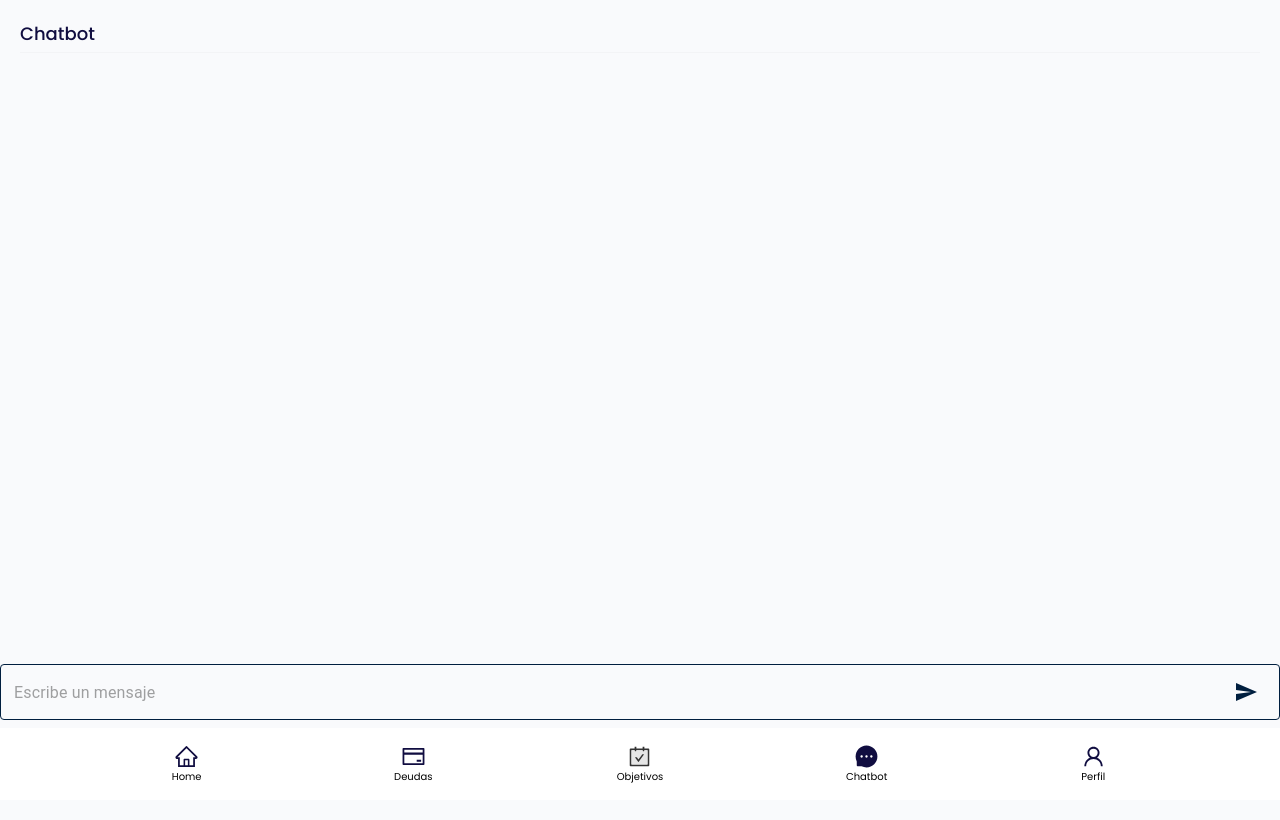
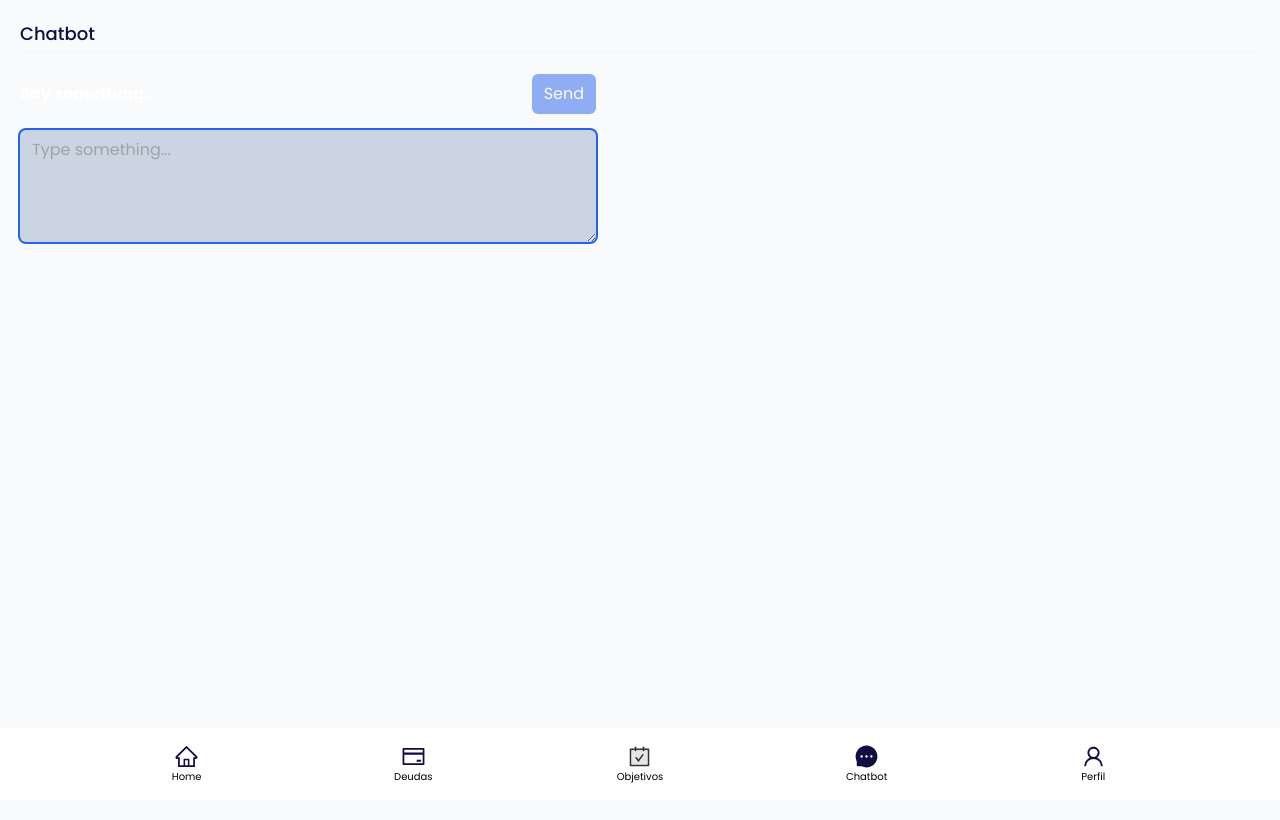
Before and after one commit to telnesito/finapp, a Next.js app: page /chatbot in a window 1280 px wide. Shown: the top 820 px of the page. Built offline with nearby package versions, Linux system fonts and the light colour scheme.

Commit message:
Chat bot

```diff
--- a/app/chatbot/page.js
+++ b/app/chatbot/page.js
@@ -1,96 +1,61 @@
-"use client"
-import React, { useEffect, useState, useRef } from 'react';
-import { TextField, IconButton, InputAdornment } from '@mui/material';
-import SendIcon from '@mui/icons-material/Send';
+"use client";
+import React from 'react';
+
+import { useChat } from "ai/react";
 
 const Page = () => {
-  const [message, setMessage] = useState('');
-  const [messages, setMessages] = useState([]);
-  const messageContainerRef = useRef(null);
-
-  const handleSubmit = (e) => {
-    e.preventDefault();
-    sendMessage();
-  };
-
-  const sendMessage = () => {
-    if (message.trim() !== '') {
-      setMessages([...messages, { text: message, maxWidth: calculateMaxWidth(message.length) }]);
-      setMessage('');
-    }
-  };
-
-  // ancho de los mensajes
-  const calculateMaxWidth = (messageLength) => {
-    const basePercentage = 30;
-    const incrementPercentage = 22;
-
-    let maxWidthPercentage;
-
-
-    if (messageLength >= 1 && messageLength <= 6) {
-      maxWidthPercentage = 20;
-    } else {
-
-      const numberOfIncrements = Math.ceil(messageLength / 20);
-      maxWidthPercentage = basePercentage + incrementPercentage * numberOfIncrements;
-    }
-
-    return Math.min(maxWidthPercentage, 100);
-  };
-
-
-
-
-  useEffect(() => {
-    if (messageContainerRef.current) {
-      messageContainerRef.current.scrollTop = messageContainerRef.current.scrollHeight;
-    }
-  }, [messages]);
+  const { messages, input, handleInputChange, handleSubmit, isLoading } = useChat(); // Ruta corregida
 
   return (
     <div className='p-5 min-h-[760px] bg-[#F9FAFC]'>
       <div className='flex flex-col animate-fade-aparecer bg-[#F9FAFC]' style={{ minHeight: '100vh', paddingBottom: '80px' }}>
         <p className='text-azulMarino text-[18px] font-medium mb-'>Chatbot</p>
-        {/* divider */}
         <div className='h-[1px] mt-[5px] mb-[5px] bg-gray-100'></div>
 
-        {/* enviar mensaje */}
-        <div className='flex flex-col mt-[20px]' style={{ position: 'fixed', bottom: 80, left: 0, width: '100%' }}>
-          <ul ref={messageContainerRef} className='h-[70vh] flex flex-col-reverse overflow-auto'>
-            {messages.slice(0).reverse().map((message, index) => (
-              <li key={index} className='p-2 m-1 rounded-lg text-white' style={{ maxWidth: `${message.maxWidth}%`, wordWrap: 'break-word', backgroundColor: '#001F3F' }}>{message.text}</li>
+        <form onSubmit={handleSubmit} className="max-w-xl w-full">
+          <div className="text-white max-h-96 h-full overflow-y-auto">
+            {messages.map((m) => (
+              <div
+                key={m.id}
+                className={`flex flex-col mb-2 p-2 rounded-md ${m.role === "assistant"
+                  ? "self-end bg-gray-800"
+                  : "self-start bg-blue-700"
+                  }`}
+              >
+                <span
+                  className={`text-xs ${m.role === "assistant" ? "text-right" : "text-left"
+                    }`}
+                >
+                  {m.role}
+                </span>{" "}
+                {m.content}
+              </div>
             ))}
-          </ul>
+          </div>
 
-          <form onSubmit={handleSubmit} className="w-full">
-            <TextField
-              onChange={(e) => setMessage(e.target.value)}
-              value={message}
-              placeholder={'Escribe un mensaje'}
-              type='text'
-              fullWidth
-              sx={{
-                '& fieldset': {
-                  borderColor: '#001F3F !important',
-                },
-              }}
-              InputProps={{
-                endAdornment: (
-                  <InputAdornment position='end'>
-                    <IconButton type='submit' sx={{ color: '#001F3F' }}>
-                      <SendIcon />
-                    </IconButton>
-                  </InputAdornment>
-                ),
-              }}
-            />
-          </form>
-        </div>
+          <div className="flex justify-between my-4">
+            <label className="text-white block font-bold my-2">
+              Say something...
+            </label>
+            <button
+              className="bg-blue-600 text-white px-3 py-2 rounded-md focus:outline-none focus:ring-2 focus:ring-blue-600 disabled:opacity-50"
+              disabled={isLoading || !input}
+            >
+              Send
+            </button>
+          </div>
+          <textarea
+            rows={4}
+            value={input}
+            onChange={handleInputChange}
+            className="text-black bg-slate-300 px-3 py-2 w-full rounded-md focus:outline-none focus:ring-2 focus:ring-blue-600"
+            placeholder="Type something..."
+            autoFocus
+          />
+        </form>
       </div>
     </div>
   );
-
 };
 
 export default Page;
--- a/package.json
+++ b/package.json
@@ -13,8 +13,11 @@
     "@emotion/styled": "^11.11.5",
     "@mui/icons-material": "^5.15.15",
     "@mui/material": "^5.15.15",
+    "ai": "^3.1.12",
     "firebase": "^10.11.1",
     "next": "14.1.4",
+    "openai": "^4.47.1",
+    "openai-edge": "^1.2.2",
     "react": "^18",
     "react-dom": "^18",
     "react-icons": "^5.1.0"
```
Also changed, not shown: 1 other file (tests, documents, lock files or other folders).
